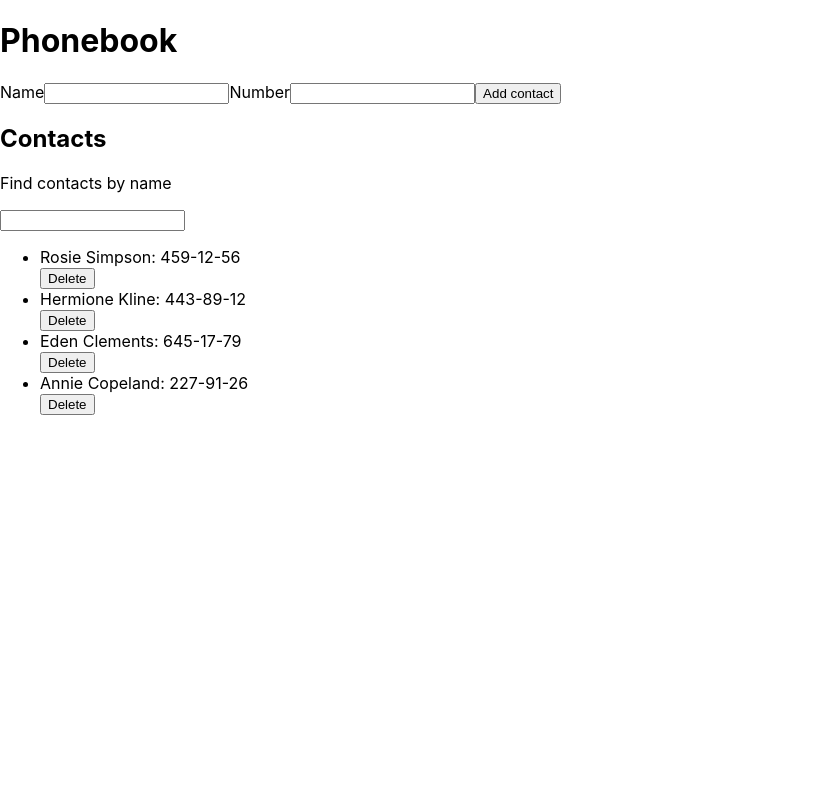
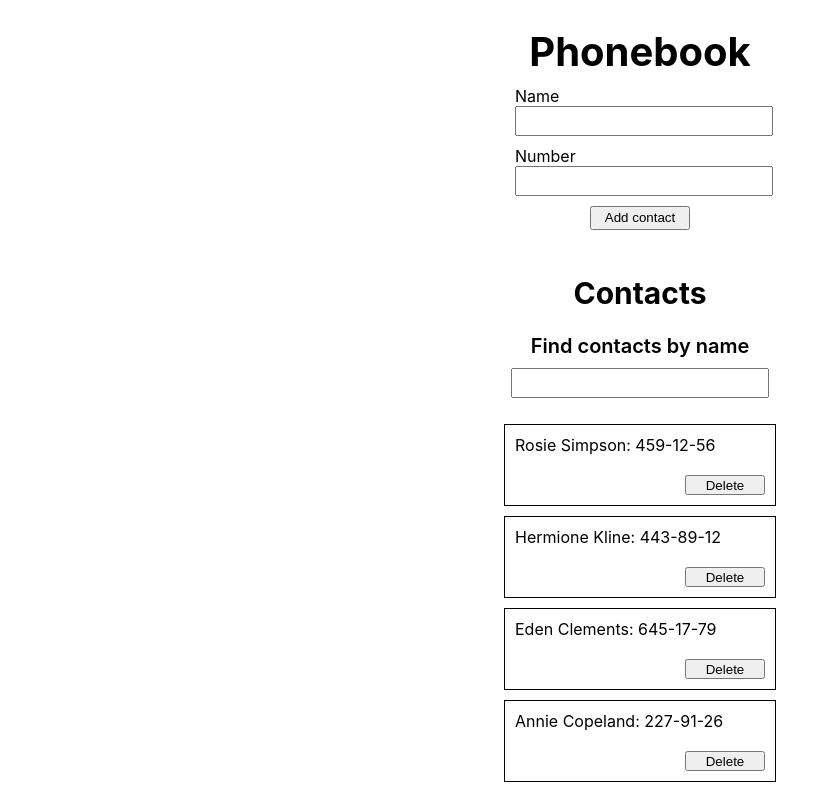
Before and after one commit to heilya/goit-react-hw-02-phonebook, a React (Create React App) app: page / in a window 1280 px wide. Shown: the whole page, without its empty margins (0-839 px from the left). Built offline with nearby package versions, Linux system fonts and the light colour scheme.

Commit message:
min css done

```diff
--- a/package.json
+++ b/package.json
@@ -11,6 +11,7 @@
     "react": "^18.1.0",
     "react-dom": "^18.1.0",
     "react-scripts": "5.0.1",
+    "styled-components": "^6.0.7",
     "web-vitals": "^2.1.3"
   },
   "scripts": {
--- a/src/components/App.jsx
+++ b/src/components/App.jsx
@@ -41,7 +41,13 @@ const visibleContacts = this.state.contacts.filter(contact => contact.name.toLow
 
 
     return (
-  <div>
+  <div style={{
+    display: 'flex',
+    justifyContent: 'center',
+    alignItems: 'center',
+    flexDirection: 'column',
+    color: '#010101',
+  }}>
     <h1>Phonebook</h1>
     <ContactForm onSumbit={this.handleSubmitForm}/>
     <h2>Contacts</h2>
--- a/src/components/contactform/contactform.js
+++ b/src/components/contactform/contactform.js
@@ -1,5 +1,7 @@
 import React from "react";
 import { Component } from "react";
+import { Form, Input,Button } from "./contactform.styled";
+
 
 
 export class ContactForm extends Component {
@@ -21,10 +23,10 @@ export class ContactForm extends Component {
       };
     render() {
         return (
-            <form onSubmit={this.handleSubmit}>
+            <Form onSubmit={this.handleSubmit}>
       <label>
         Name
-        <input
+        <Input
   type="text"
   name="name"
   value={this.state.name}
@@ -36,7 +38,7 @@ export class ContactForm extends Component {
       </label>
       <label>
         Number
-        <input
+        <Input
   type="tel"
   name="number"
   value={this.state.number}
@@ -46,8 +48,8 @@ export class ContactForm extends Component {
   required
 />
       </label>
-      <button type="sumbit">Add contact</button>
-    </form>
+      <Button type="sumbit">Add contact</Button>
+    </Form>
         );
     }
 };
--- /dev/null
+++ b/src/components/contactform/contactform.styled.js
@@ -0,0 +1,23 @@
+import styled from 'styled-components';
+
+export const Form = styled.form`
+  display: flex;
+  flex-direction: column;
+  font-size:16px;
+  margin-bottom: 20px;
+  width: 250px;
+  `;
+
+
+export const Input = styled.input`
+width:100%;
+height: 24px;
+margin-bottom:10px;`;
+
+export const Button = styled.button`
+width:100px;
+height: 24px;
+padding: 0 10px;
+margin-left:auto;
+margin-right:auto;
+cursor: pointer;`;
--- a/src/components/contactlist/contactlist.js
+++ b/src/components/contactlist/contactlist.js
@@ -1,11 +1,11 @@
 import React from "react";
 import { ContactListItem } from "./contactlistitems/contactlistitems";
-
+import{List, Container} from "./contactlist.styled";
 
 
 export const ContactList = ({contacts, onDelete}) => (
-    <ul>
+    <Container><List>
     {contacts.map((contact => (<ContactListItem key={contact.id} name={contact.name} number ={contact.number} onDelete={onDelete} id={contact.id}/>
 )))}
-</ul>
+</List></Container>
 );
--- /dev/null
+++ b/src/components/contactlist/contactlist.styled.js
@@ -0,0 +1,13 @@
+import styled from 'styled-components';
+
+export const Container = styled.div`
+    display: flex;
+    flex-direction: column;
+    align-items: center;
+    justify-content: center;
+    width: 250px;`;
+
+
+export const List = styled.ul`
+list-style: none;
+padding:0;`;
--- a/src/components/contactlist/contactlistitems/contactlistitems.js
+++ b/src/components/contactlist/contactlistitems/contactlistitems.js
@@ -1,8 +1,9 @@
 import React from "react";
+import{Wrapper, Button} from "./contactlistitems.styled";
 
 
 export const ContactListItem =({id,name, number, onDelete}) => (
-    <div><li>{name}: {number}</li>
-    <button onClick={()=>onDelete(id)}>Delete</button>
-    </div>
+    <Wrapper><li>{name}: {number}</li>
+    <Button onClick={()=>onDelete(id)}>Delete</Button>
+    </Wrapper>
 );
--- /dev/null
+++ b/src/components/contactlist/contactlistitems/contactlistitems.styled.js
@@ -0,0 +1,18 @@
+import styled from 'styled-components';
+
+
+
+export const Wrapper = styled.div`
+display: flex;
+width: 250px;
+flex-direction: column;
+gap: 20px;
+border: 1px solid black;
+margin-bottom: 10px;
+padding: 10px;`;
+
+export const Button = styled.button`
+width:80px;
+height:20px;
+margin-left:auto;
+cursor:pointer;`;
--- a/src/components/filter/filter.js
+++ b/src/components/filter/filter.js
@@ -1,7 +1,8 @@
 import React from "react";
+import { Container, Title, Input } from "./filter.styled";
 
 
 export const Filter = ({value, onChange}) => (
-    <><p>Find contacts by name</p>
-    <input type="text" name="filter" value={value} onChange={onChange}/></>
+    <Container><Title>Find contacts by name</Title>
+    <Input type="text" name="filter" value={value} onChange={onChange}/></Container>
 );
--- /dev/null
+++ b/src/components/filter/filter.styled.js
@@ -0,0 +1,21 @@
+import styled from 'styled-components';
+
+
+export const Container = styled.div`
+    display: flex;
+    flex-direction: column;
+    align-items: center;
+    justify-content: center;
+    width: 250px;
+    `;
+
+    export const Title = styled.h1`
+    font-size: 20px;
+    font-weight: 600;
+    margin-bottom: 10px;
+    `;
+
+    export const Input = styled.input`
+    width:100%;
+    height: 24px;
+    margin-bottom:10px;`;
--- a/src/index.css
+++ b/src/index.css
@@ -7,9 +7,24 @@ body {
     sans-serif;
   -webkit-font-smoothing: antialiased;
   -moz-osx-font-smoothing: grayscale;
+
 }
 
 code {
   font-family: source-code-pro, Menlo, Monaco, Consolas, 'Courier New',
     monospace;
 }
+h1 {
+  text-align: center;
+    color: #010101;
+    font-size: 40px;
+    font-weight: bold;
+    margin-bottom: 10px;
+}
+h2{
+  text-align: center;
+  color: #010101;
+  font-size: 30px;
+  font-weight: bold;
+  margin-bottom: 10px;
+}
```
Also changed, not shown: 1 other file (tests, documents, lock files or other folders).
